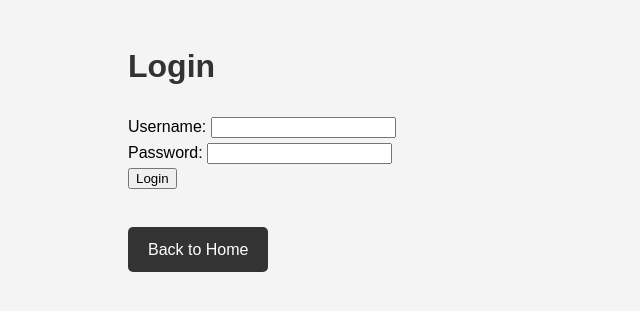
After one commit to Cloesick/AiderRentallAppNew, a Flask app: page /login in a window 1280 px wide. The commit adds this page. Shown: the top 311 px of the page, without its empty margins (0-640 px from the left). Run offline with Flask 2, Linux system fonts and the light colour scheme.

Commit message:
feat: Add login functionality with basic authentication and session management

```diff
--- a/app.py
+++ b/app.py
@@ -1,9 +1,11 @@
-from flask import Flask, render_template, request
+from flask import Flask, render_template, request, redirect, url_for, flash, session
 import webbrowser
 import threading
 import time
+import os
 
 app = Flask(__name__)
+app.secret_key = os.urandom(24)  # For session management
 
 @app.route('/')
 def home():
@@ -12,6 +14,31 @@ def home():
 @app.route('/about')
 def about():
     return render_template('about.html')
+
+@app.route('/login', methods=['GET', 'POST'])
+def login():
+    if request.method == 'POST':
+        username = request.form['username']
+        password = request.form['password']
+
+        # This is a simple example - in a real app, you'd check against a database
+        # and use proper password hashing
+        if username == 'admin' and password == 'password':
+            session['logged_in'] = True
+            session['username'] = username
+            flash('You were successfully logged in')
+            return redirect(url_for('home'))
+        else:
+            flash('Invalid credentials')
+
+    return render_template('login.html')
+
+@app.route('/logout')
+def logout():
+    session.pop('logged_in', None)
+    session.pop('username', None)
+    flash('You were logged out')
+    return redirect(url_for('home'))
 
 def open_browser():
     """Open browser after a short delay"""
--- /dev/null
+++ b/templates/login.html
@@ -0,0 +1,36 @@
+<!DOCTYPE html>
+<html>
+<head>
+    <title>Login - My Flask App</title>
+    <link rel="stylesheet" href="{{ url_for('static', filename='css/style.css') }}">
+</head>
+<body>
+    <div class="container">
+        <h1>Login</h1>
+
+        {% with messages = get_flashed_messages() %}
+          {% if messages %}
+            <div class="flash-messages">
+              {% for message in messages %}
+                <p>{{ message }}</p>
+              {% endfor %}
+            </div>
+          {% endif %}
+        {% endwith %}
+
+        <form method="POST" action="{{ url_for('login') }}">
+            <div class="form-group">
+                <label for="username">Username:</label>
+                <input type="text" id="username" name="username" required>
+            </div>
+            <div class="form-group">
+                <label for="password">Password:</label>
+                <input type="password" id="password" name="password" required>
+            </div>
+            <button type="submit">Login</button>
+        </form>
+
+        <p><a href="{{ url_for('home') }}">Back to Home</a></p>
+    </div>
+</body>
+</html>
```
Also changed, not shown: templates/about.html (+10 -1 lines), templates/index.html (+21 -1 lines).
